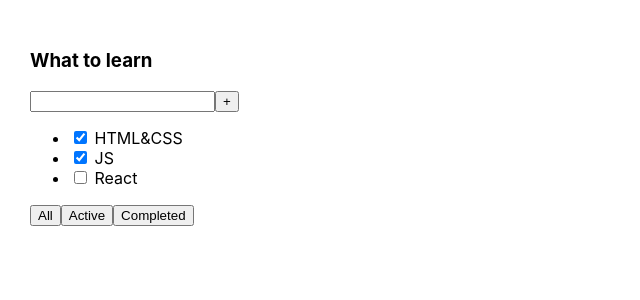
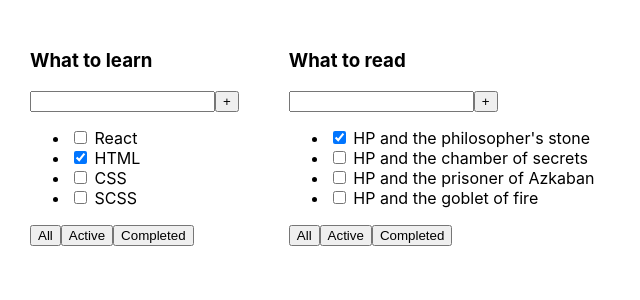
Before and after one commit to alexkarunny/react_todolist, a React (Create React App) app: page / in a window 1280 px wide. Shown: the top 300 px of the page, without its empty margins (0-640 px from the left). Built offline with nearby package versions, Linux system fonts and the light colour scheme.

Commit message:
01_components

```diff
--- a/src/App.tsx
+++ b/src/App.tsx
@@ -1,28 +1,32 @@
 import React from 'react';
-import './App.css';
+import {Todolist} from './components/Todolist';
+import './App.css'
 
-function App() {
+export type TaskType = {
+    id: number
+    title: string
+    isDone: boolean
+}
+
+export function App() {
+
+    const tasks1 = [
+        {id: 1, title: 'React', isDone: false},
+        {id: 2, title: 'HTML', isDone: true},
+        {id: 3, title: 'CSS', isDone: false},
+        {id: 4, title: 'SCSS', isDone: false},
+    ]
+
+    const tasks2 = [
+        {id: 1, title: 'HP and the philosopher\'s stone', isDone: true},
+        {id: 2, title: 'HP and the chamber of secrets', isDone: false},
+        {id: 3, title: 'HP and the prisoner of Azkaban', isDone: false},
+        {id: 4, title: 'HP and the goblet of fire', isDone: false},
+    ]
     return (
-        <div className="App">
-            <div>
-                <h3>What to learn</h3>
-                <div>
-                    <input/>
-                    <button>+</button>
-                </div>
-                <ul>
-                    <li><input type="checkbox" checked={true}/> <span>HTML&CSS</span></li>
-                    <li><input type="checkbox" checked={true}/> <span>JS</span></li>
-                    <li><input type="checkbox" checked={false}/> <span>React</span></li>
-                </ul>
-                <div>
-                    <button>All</button>
-                    <button>Active</button>
-                    <button>Completed</button>
-                </div>
-            </div>
+        <div className={'App'}>
+            <Todolist title={'What to learn'} tasks={tasks1}/>
+            <Todolist title={'What to read'} tasks={tasks2}/>
         </div>
     );
 }
-
-export default App;
--- /dev/null
+++ b/src/components/Todolist.tsx
@@ -0,0 +1,31 @@
+import React from 'react';
+import {TaskType} from '../App';
+
+type TodolistPropsType = {
+    title: string
+    tasks: TaskType[]
+}
+
+export function Todolist(props: TodolistPropsType) {
+
+    return (
+        <div>
+            <h3>{props.title}</h3>
+            <div>
+                <input/>
+                <button>+</button>
+            </div>
+            <ul>
+                <li><input type="checkbox" checked={props.tasks[0].isDone}/> <span>{props.tasks[0].title}</span></li>
+                <li><input type="checkbox" checked={props.tasks[1].isDone}/> <span>{props.tasks[1].title}</span></li>
+                <li><input type="checkbox" checked={props.tasks[2].isDone}/> <span>{props.tasks[2].title}</span></li>
+                <li><input type="checkbox" checked={props.tasks[3].isDone}/> <span>{props.tasks[3].title}</span></li>
+            </ul>
+            <div>
+                <button>All</button>
+                <button>Active</button>
+                <button>Completed</button>
+            </div>
+        </div>
+    )
+}
--- a/src/index.tsx
+++ b/src/index.tsx
@@ -1,7 +1,8 @@
 import React from 'react';
 import ReactDOM from 'react-dom/client';
 import './index.css';
-import App from './App';
+import {App} from './App';
+
 
 
 const root = ReactDOM.createRoot(
--- a/tsconfig.json
+++ b/tsconfig.json
@@ -16,7 +16,7 @@
     "module": "esnext",
     "moduleResolution": "node",
     "resolveJsonModule": true,
-    "isolatedModules": true,
+    "isolatedModules": false,
     "noEmit": true,
     "jsx": "react-jsx"
   },
```
Also changed, not shown: 1 other file (tests, documents, lock files or other folders).
